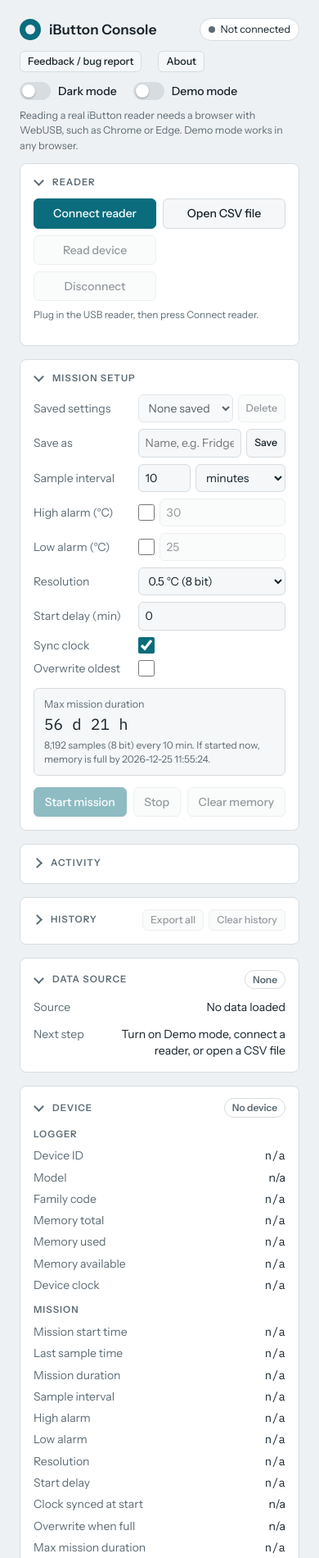
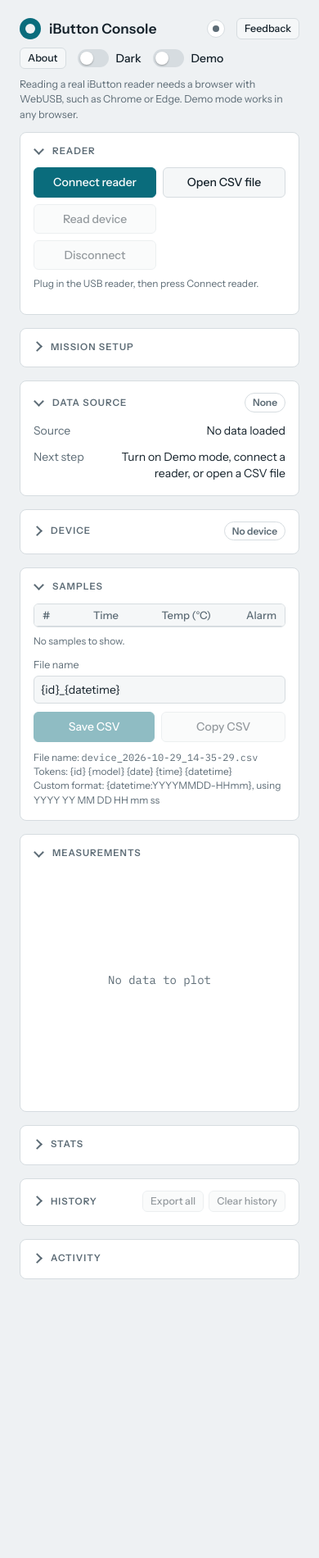
Before and after one commit to mariofrei/ibutton-console, a plain HTML site: page ibutton-console.html in a window 390 px wide. Shown: the top 1900 px of the page at 82% size. After the commit the page ends 1592 px from the top, so only its background shows below. Drawn offline with Linux system fonts and the light colour scheme.

Commit message:
add mobile view

```diff
--- a/ibutton-console.html
+++ b/ibutton-console.html
@@ -1,4 +1,5 @@
 <meta charset="utf-8">
+<meta name="viewport" content="width=device-width, initial-scale=1">
 <title>iButton Console</title>
 <link rel="preconnect" href="https://fonts.googleapis.com">
 <link rel="stylesheet" href="https://fonts.googleapis.com/css2?family=IBM+Plex+Mono:wght@400;500&family=Instrument+Sans:wght@400;500;600&display=swap">
@@ -170,7 +171,7 @@
 .stat.hot .v { color: var(--hot); } .stat.cold .v { color: var(--cold); }
 
 .chartwrap { position: relative; }
-svg.chart { width: 100%; height: auto; display: block; touch-action: none; background: var(--chart-bg, transparent); border: var(--chart-border, 0); }
+svg.chart { width: 100%; height: auto; display: block; touch-action: pan-y; -webkit-user-select: none; user-select: none; -webkit-touch-callout: none; background: var(--chart-bg, transparent); border: var(--chart-border, 0); }
 svg text { font-family: var(--font-data); font-size: 11px; fill: var(--muted); }
 .readout { position: absolute; top: 6px; right: 8px; background: var(--panel); border: 1px solid var(--line); border-radius: var(--r-card, 6px); padding: 4px 8px; font-size: 12px; pointer-events: none; }
 .empty { padding: 36px 12px; text-align: center; color: var(--muted); }
@@ -197,7 +198,7 @@
 .dragfile.off { opacity: .45; cursor: not-allowed; }
 .dragname { font-size: 11.5px; overflow: hidden; text-overflow: ellipsis; white-space: nowrap; min-width: 0; }
 .export .field input { width: 100%; min-width: 0; padding: 6px 8px; border: 1px solid var(--line); border-radius: 6px; background: var(--panel-2); }
-.hit { cursor: ns-resize; }
+.hit { cursor: ns-resize; touch-action: none; }
 .hit:focus-visible { outline: none; }
 .hit:focus-visible + .thr, .hit:hover + .thr { stroke-width: 2.6; }
 .thr { pointer-events: none; }
@@ -220,8 +221,29 @@
 .demo-tag { color: var(--accent); font-weight: 600; }
 
 @media (max-width: 900px) { .layout { grid-template-columns: minmax(0, 1fr); } }
+/* One column: drop the two-column wrappers so the panels can be reordered */
+@media (max-width: 900px) {
+  .rail, .stage { display: contents; }
+  [aria-labelledby="h-reader"] { order: 1; } [aria-labelledby="h-mission"] { order: 2; } [aria-labelledby="h-source"] { order: 3; }
+  [aria-labelledby="h-device"] { order: 4; } [aria-labelledby="h-data"] { order: 5; } [aria-labelledby="h-chart"] { order: 6; }
+  [aria-labelledby="h-stats"] { order: 7; } [aria-labelledby="h-hist"] { order: 8; } [aria-labelledby="h-log"] { order: 9; }
+}
+/* Phone: compact top bar (status dot only, short labels) */
+@media (max-width: 560px) {
+  .topbar { gap: 10px 14px; }
+  #connText, .wideOnly { position: absolute; width: 1px; height: 1px; overflow: hidden; clip: rect(0 0 0 0); white-space: nowrap; }
+  #connChip { padding: 6px; }
+}
+#demoMore > summary { cursor: pointer; font-weight: 600; margin-top: 8px; }
+@media (min-width: 761px) { #demoMore > summary { display: none; } }
 @media (max-width: 560px) { .export { grid-template-columns: minmax(0, 1fr); } .dragfile { width: auto; min-width: 0; } }
 @media (max-width: 420px) { .form { grid-template-columns: 1fr; } }
+/* Touch screens: finger-sized controls, and 16px fields so iOS does not zoom in on focus */
+@media (pointer: coarse) {
+  .btn { min-height: 40px; } .btn.sm { padding: 6px 12px; }
+  .seg button { min-height: 36px; padding: 6px 12px; }
+  .field input[type="number"], .field input[type="text"], .field select, .field textarea, .export .field input, .bannerGrid select { font-size: 16px; }
+}
 .field input[type="number"], .field input[type="text"], .field select, .export .field input, .field textarea { border: var(--input-border, 1px solid var(--line)); border-radius: var(--r-input, 6px); background: var(--input-bg, var(--panel-2)); box-shadow: var(--input-shadow, none); color: var(--input-fg, var(--fg)); }
 .bannerGrid select { border: var(--banner-input-border, 1px solid var(--alert)); border-radius: var(--r-input, 6px); background: var(--input-bg, var(--panel)); box-shadow: var(--input-shadow, none); color: var(--input-fg, var(--fg)); }
 </style>
@@ -229,10 +251,10 @@
 <div class="topbar">
   <div class="brand"><span class="brand-mark" aria-hidden="true"></span><h1>iButton Console</h1></div>
   <span class="chip" id="connChip"><span class="dot" id="connDot"></span><span id="connText">Not connected</span></span>
-  <button class="btn sm" id="btnFeedback" type="button">Feedback / bug report</button>
+  <button class="btn sm" id="btnFeedback" type="button">Feedback<span class="wideOnly"> / bug report</span></button>
   <button class="btn sm" id="btnAbout" type="button">About</button>
-  <label class="switch modeSw" for="modeToggle" title="Follows the system setting until you change it"><input type="checkbox" id="modeToggle"><span class="track"></span><span>Dark mode</span></label>
-  <label class="switch" for="demoToggle"><input type="checkbox" id="demoToggle"><span class="track"></span><span>Demo mode</span></label>
+  <label class="switch modeSw" for="modeToggle" title="Follows the system setting until you change it"><input type="checkbox" id="modeToggle"><span class="track"></span><span>Dark<span class="wideOnly"> mode</span></span></label>
+  <label class="switch" for="demoToggle"><input type="checkbox" id="demoToggle"><span class="track"></span><span>Demo<span class="wideOnly"> mode</span></span></label>
 </div>
 <div class="browserHint" id="browserHint">Reading a real iButton reader needs a browser with WebUSB, such as Chrome or Edge. Demo mode works in any browser.</div>
 
@@ -280,11 +302,13 @@
 
 <div class="banner" id="demoBanner" role="status">
   <div class="bannerTop"><strong>Demo mode.</strong> <span>A simulated reader and logger are attached. No hardware needed.</span></div>
+  <details id="demoMore" open><summary>Logger and application</summary>
   <div class="bannerGrid">
     <label for="demoModel">Logger</label><select id="demoModel"></select><div class="note" id="demoNoteDev"></div>
     <label for="demoScenario">Application</label><select id="demoScenario"></select><div class="note" id="demoNoteApp"></div>
     <label for="demoDur">Mission duration</label><select id="demoDur"><option value="21600">6 hours</option><option value="86400">1 day</option><option value="172800">2 days</option><option value="604800" selected>7 days</option><option value="2592000">30 days</option><option value="0">Until memory is full</option></select><div class="note">How much history the simulated logger holds.</div>
   </div>
+  </details>
 </div>
 
 <div class="layout">
@@ -1173,7 +1197,9 @@
   function releaseReader() { if (state.reader) { state.reader.close().catch(() => {}); log("USB reader released."); } state.reader = null; }
 
   /* ---------- UI state ---------- */
-  function setConn(text, cls) { $("connText").textContent = text; $("connDot").className = "dot " + (cls || ""); }
+  function setConn(text, cls) { $("connText").textContent = text; $("connChip").title = text; $("connDot").className = "dot " + (cls || ""); }
+  // Demo settings stay open on wide screens and start closed on phones, where they would fill the first screen
+  (function () { const mq = window.matchMedia("(max-width: 760px)"), f = () => { $("demoMore").open = !mq.matches; }; f(); if (mq.addEventListener) mq.addEventListener("change", f); })();
   function pillSet(text, cls) { const p = $("missionPill"); p.textContent = text; p.className = "pill " + cls; }
 
   const sheetUrl = (spec) => "https://www.analog.com/en/products/" + spec.id.toLowerCase() + ".html";
@@ -1364,7 +1390,7 @@
   }
 
   function renderHistogram(svg, st, th) {
-    const hum = !!(st && st.key === "h"), unit = hum ? "%RH" : "°C", W2 = 860, H2 = 300, m = { l: 78, r: 16, t: 16, b: 66 };
+    const hum = !!(st && st.key === "h"), unit = hum ? "%RH" : "°C", [W2, H2] = fitBox(svg, 860, 300, 220), m = { l: W2 < 560 ? 60 : 78, r: 16, t: 16, b: 66 };
     if (!st) { svg.innerHTML = '<text x="' + W2 / 2 + '" y="' + H2 / 2 + '" text-anchor="middle">No data to plot</text>'; return; }
     const bw = niceStep(st.max.v - st.min.v || 1, 18);
     const b0 = Math.floor(st.min.v / bw) * bw, b1 = Math.max(Math.ceil((st.max.v + 1e-9) / bw) * bw, b0 + bw);
@@ -1376,7 +1402,7 @@
     const y = (c) => H2 - m.b - (c / ctop) * (H2 - m.t - m.b);
     let out = "";
     for (let c = 0; c <= ctop + 1e-9; c += cstep) out += '<line x1="' + m.l + '" x2="' + (W2 - m.r) + '" y1="' + y(c) + '" y2="' + y(c) + '" stroke="var(--grid)"/><text x="' + (m.l - 6) + '" y="' + (y(c) + 4) + '" text-anchor="end">' + c + "</text>";
-    const xs = niceStep(dhi - dlo, 8);
+    const xs = niceStep(dhi - dlo, W2 < 560 ? 4 : 8);
     for (let v = Math.ceil(dlo / xs) * xs; v <= dhi + 1e-9; v += xs) out += '<text x="' + x(v) + '" y="' + (H2 - m.b + 25) + '" text-anchor="middle">' + +v.toFixed(2) + "</text>";
     counts.forEach((c, i) => {
       if (!c) return;
@@ -1393,17 +1419,22 @@
   }
 
   /* ---------- chart ---------- */
-  const W = 860, H = 377, M = { l: 78, r: 16, t: 16, b: 88 };
+  let W = 860, H = 377;
+  const M = { l: 78, r: 16, t: 16, b: 88 }, coarse = window.matchMedia("(pointer: coarse)").matches;
   let chartGeom = null;
+  // Narrower than the desktop size, a plot is drawn at its real pixel width (taller in proportion) so text and margins keep their size on phones
+  const boxW = (svg, w0) => { const w = svg.parentElement.clientWidth; return w > 0 && w < w0 ? Math.max(260, Math.round(w / 10) * 10) : w0; };
+  function fitBox(svg, w0, h0, hMin) { const w = boxW(svg, w0), h = w < w0 ? Math.max(hMin, Math.round((h0 * w) / w0)) : h0; svg.setAttribute("viewBox", "0 0 " + w + " " + h); return [w, h]; }
   function niceStep(span, n) { const raw = span / n, p = Math.pow(10, Math.floor(Math.log10(raw))), f = raw / p; return (f < 1.5 ? 1 : f < 3.5 ? 2 : f < 7.5 ? 5 : 10) * p; }
   function renderChart() {
     const svg = $("chart"), r = state.data;
     updateSeg();
+    [W, H] = fitBox(svg, 860, 377, 280);
     if (!r || r.samples.length < 2) {
       svg.innerHTML = '<text x="' + W / 2 + '" y="' + H / 2 + '" text-anchor="middle">No data to plot</text>'; chartGeom = null; return;
     }
     const s = r.samples, m = thr(), mode = effView("chart"), showT = mode !== "hum", showH = mode !== "temp";
-    M.r = mode === "both" ? 80 : 16;
+    const narrow = W < 560; M.l = narrow ? 60 : 78; M.r = mode === "both" ? (narrow ? 60 : 80) : 16;
     const scale = (key, ext) => {
       let lo = Infinity, hi = -Infinity;
       for (const p of s) { const v = p[key]; if (v == null) continue; if (v < lo) lo = v; if (v > hi) hi = v; }
@@ -1420,14 +1451,14 @@
     let out = "";
     for (let v = lo; v <= hi + 1e-9; v += step) out += '<line x1="' + M.l + '" x2="' + (W - M.r) + '" y1="' + y(v) + '" y2="' + y(v) + '" stroke="var(--grid)"/><text x="' + (M.l - 6) + '" y="' + (y(v) + 4) + '" text-anchor="end">' + +v.toFixed(2) + "</text>";
     if (mode === "both") for (let v = SH.lo; v <= SH.hi + 1e-9; v += SH.step) out += '<text x="' + (W - M.r + 8) + '" y="' + (yH(v) + 4) + '" text-anchor="start" style="fill:var(--hum)">' + +v.toFixed(2) + "</text>";
-    const nx = 5, MONTHS = ["Jan", "Feb", "Mar", "Apr", "May", "Jun", "Jul", "Aug", "Sep", "Oct", "Nov", "Dec"];
+    const nx = narrow ? (mode === "both" ? 1 : 2) : 5, MONTHS = ["Jan", "Feb", "Mar", "Apr", "May", "Jun", "Jul", "Aug", "Sep", "Oct", "Nov", "Dec"];
     let prevDay = "", prevYear = 0;
     const ld = new Date(t1), lastKey = ld.getFullYear() + "-" + ld.getMonth() + "-" + ld.getDate();
     for (let i = 0; i <= nx; i++) {
       const t = t0 + ((t1 - t0) * i) / nx, d = new Date(t), span = t1 - t0;
       const time = pad(d.getHours()) + ":" + pad(d.getMinutes()) + (span < 3600000 ? ":" + pad(d.getSeconds()) : "");
       const dayKey = d.getFullYear() + "-" + d.getMonth() + "-" + d.getDate(), mon = MONTHS[d.getMonth()] + (d.getFullYear() !== prevYear ? " " + d.getFullYear() : "");
-      const edge = i === 0 || i === nx, date = edge ? d.getDate() + " " + MONTHS[d.getMonth()] + " " + d.getFullYear() : dayKey !== prevDay && !(i === nx - 1 && dayKey === lastKey) ? d.getDate() + " " + mon : "";
+      const edge = i === 0 || i === nx, date = edge ? d.getDate() + " " + MONTHS[d.getMonth()] + (narrow ? "" : " " + d.getFullYear()) : dayKey !== prevDay && !(i === nx - 1 && dayKey === lastKey) ? d.getDate() + " " + mon : "";
       prevDay = dayKey; prevYear = d.getFullYear();
       const anchor = i === 0 ? "start" : i === nx ? "end" : "middle";
       out += '<text x="' + x(t) + '" y="' + (H - M.b + 25) + '" text-anchor="' + anchor + '">' + time + "</text>";
@@ -1435,7 +1466,7 @@
     }
     const tl = (id, cls, val, color, name, dy) => {
       const yy = y(val);
-      return '<line class="hit" id="hit' + id + '" tabindex="0" role="slider" aria-label="' + name + ' alarm threshold, drag or use arrow keys" aria-valuenow="' + val + '" x1="' + M.l + '" x2="' + (W - M.r) + '" y1="' + yy + '" y2="' + yy + '" stroke="transparent" stroke-width="16"/>' +
+      return '<line class="hit" id="hit' + id + '" tabindex="0" role="slider" aria-label="' + name + ' alarm threshold, drag or use arrow keys" aria-valuenow="' + val + '" x1="' + M.l + '" x2="' + (W - M.r) + '" y1="' + yy + '" y2="' + yy + '" stroke="transparent" stroke-width="' + (coarse ? 36 : 16) + '"/>' +
         '<line class="thr" id="thr' + id + '" x1="' + M.l + '" x2="' + (W - M.r) + '" y1="' + yy + '" y2="' + yy + '" stroke="' + color + '" stroke-width="1.6" stroke-dasharray="5 4"/>' +
         '<text id="lbl' + id + '" x="' + (W - M.r - 4) + '" y="' + (yy + dy) + '" text-anchor="end" style="fill:' + color + '">' + name + " " + val.toFixed(1) + " °C</text>";
     };
@@ -1473,6 +1504,8 @@
     try { e.target.setPointerCapture(e.pointerId); } catch (x) {}
     e.preventDefault(); $("readout").hidden = true;
   });
+  // The chart lets the page scroll vertically; a finger on a threshold line drags the line instead
+  $("chart").addEventListener("touchstart", (e) => { if (e.target.classList && e.target.classList.contains("hit")) e.preventDefault(); }, { passive: false });
   function endDrag() { if (!drag) return; drag = null; cancelAnimationFrame(dragRaf); renderAll(); }
   $("chart").addEventListener("pointerup", endDrag);
   $("chart").addEventListener("pointercancel", endDrag);
@@ -1662,11 +1695,13 @@
     const ref = document.querySelector("#srcList dt") || document.body, target = parseFloat(getComputedStyle(ref).fontSize) || 14;
     ["chart", "hist", "hist2"].forEach((id) => {
       const svg = $(id), w = svg.getBoundingClientRect().width;
-      if (w > 0) svg.style.setProperty("--svgfs", (target * 860) / w + "px");
+      if (w > 0) svg.style.setProperty("--svgfs", (target * svg.viewBox.baseVal.width) / w + "px");
     });
   }
-  if (window.ResizeObserver) { const ro = new ResizeObserver(fitFonts); ["chart", "hist", "hist2"].forEach((id) => ro.observe($(id))); }
-  window.addEventListener("resize", fitFonts);
+  // Redraw when the plot width changes enough to need a different drawing size; otherwise only rescale the text
+  function refit() { const c = $("chart"); if (boxW(c, 860) !== c.viewBox.baseVal.width) renderAll(); else fitFonts(); }
+  if (window.ResizeObserver) { const ro = new ResizeObserver(refit); ["chart", "hist", "hist2"].forEach((id) => ro.observe($(id))); }
+  window.addEventListener("resize", refit);
 
   function renderAll() { renderStats(); renderChart(); renderTable(); fitFonts(); }
 
@@ -2092,7 +2127,8 @@
   /* ---------- collapsible boxes ---------- */
   (function () {
     let saved = {}; try { saved = JSON.parse(localStorage.getItem("ib_fold") || "{}") || {}; } catch (e) {}
-    const foldedByDefault = ["h-log", "h-hist"]; // Activity and History start collapsed until the user opens them
+    // Activity and History start collapsed until the user opens them; on a phone also Mission setup, Device and Stats, to keep the page short
+    const foldedByDefault = ["h-log", "h-hist"].concat(window.matchMedia("(max-width: 900px)").matches ? ["h-mission", "h-device", "h-stats"] : []);
     document.querySelectorAll(".panel").forEach((p) => {
       const h2 = p.querySelector("header > h2"); if (!h2) return;
       const key = h2.id, body = Array.from(p.children).filter((c) => c.tagName !== "HEADER");
@@ -2127,7 +2163,7 @@
 
   applyMode();
 
-  if (!navigator.usb) { const h = $("browserHint"); h.classList.add("warn"); h.textContent = "This browser has no WebUSB, so a real iButton reader cannot be used. Open this page in Chrome or Edge. Demo mode works here."; }
+  if (!navigator.usb) { const h = $("browserHint"); h.classList.add("warn"); h.textContent = "This browser has no WebUSB, so a real iButton reader cannot be used. Open this page in Chrome or Edge on a computer or an Android phone. Demo mode works here."; }
 
   /* ---------- boot ---------- */
   $("demoModel").innerHTML = SPECS.map((s) => '<option value="' + s.id + '">' + s.name + "</option>").join("");
```
